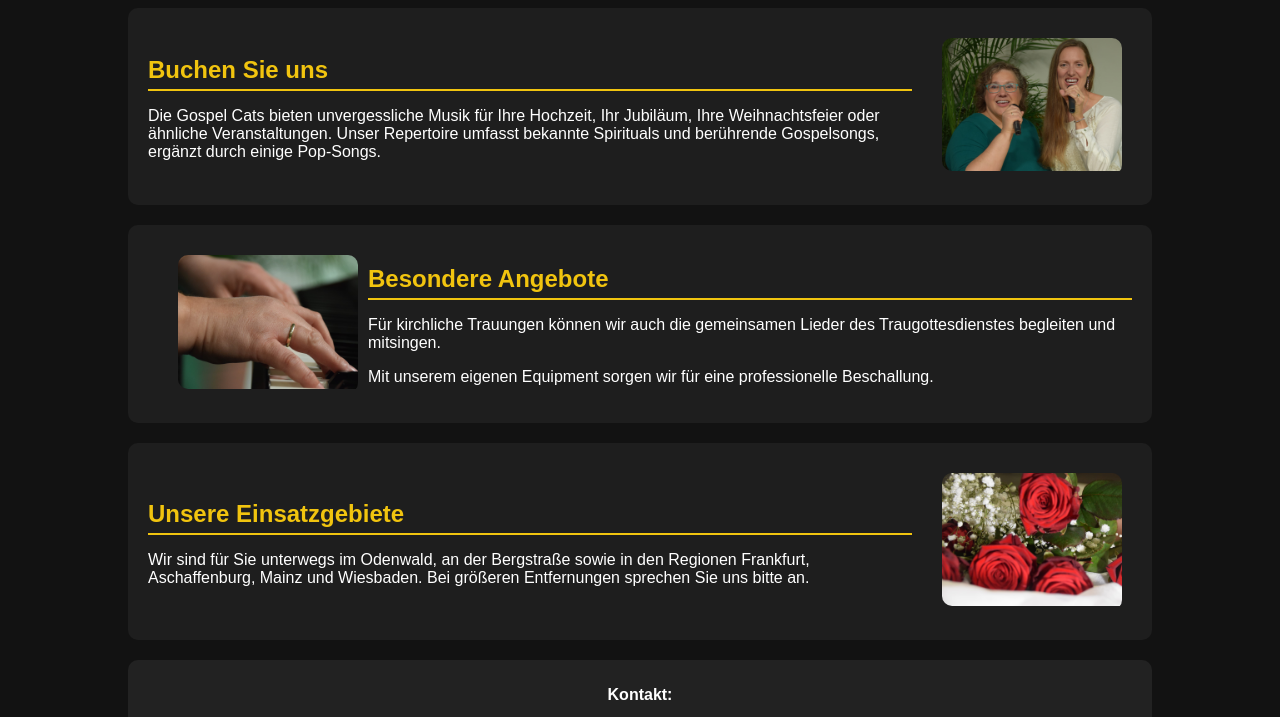
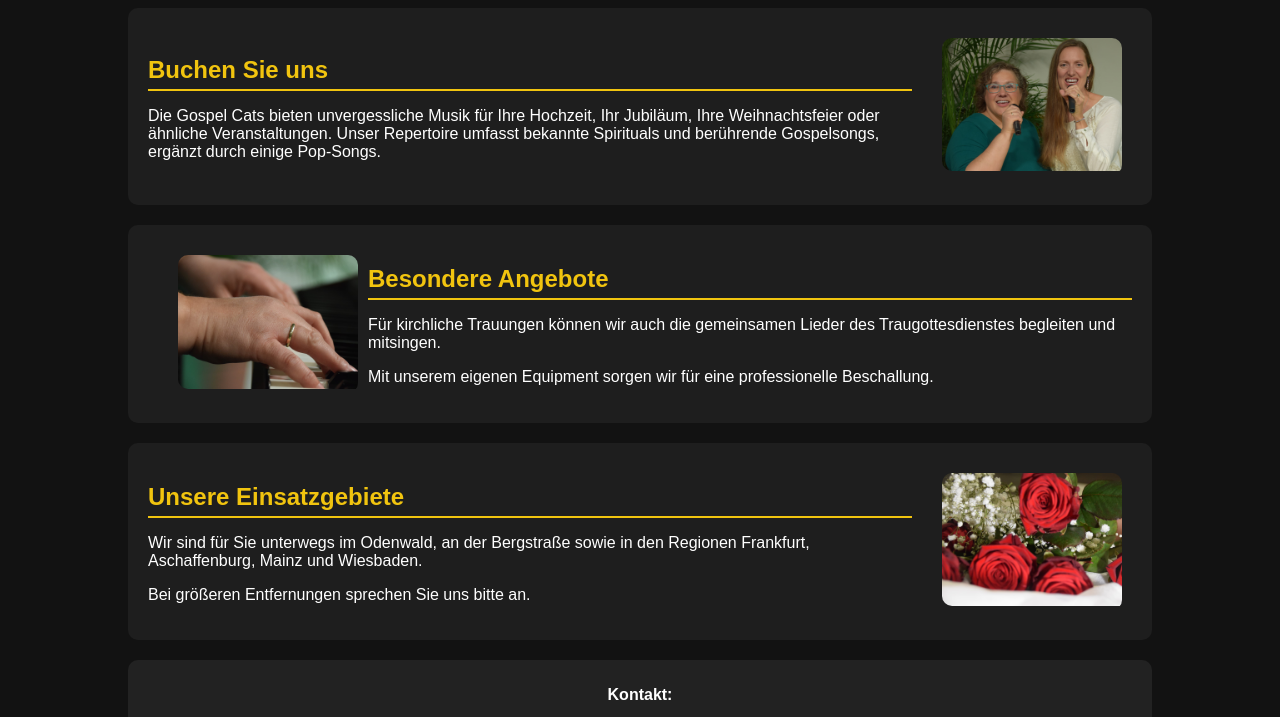
Before and after one commit to Pemodragon/gospelcatsWebpage, a plain HTML site: page infos.html in a window 1280 px wide. Shown: the part 82-799 px from the top of the page. Drawn offline with Linux system fonts and the light colour scheme.

Commit message:
Update infos.html

```diff
--- a/infos.html
+++ b/infos.html
@@ -44,7 +44,8 @@
         <div class="info-section">
             <div class="text">
                 <h2>Unsere Einsatzgebiete</h2>
-                <p>Wir sind für Sie unterwegs im Odenwald, an der Bergstraße sowie in den Regionen Frankfurt, Aschaffenburg, Mainz und Wiesbaden. Bei größeren Entfernungen sprechen Sie uns bitte an.</p>
+                <p>Wir sind für Sie unterwegs im Odenwald, an der Bergstraße sowie in den Regionen Frankfurt, Aschaffenburg, Mainz und Wiesbaden.</p>
+                <p>Bei größeren Entfernungen sprechen Sie uns bitte an.</p>
             </div>
             <div class="image-box">
                 <img src="img/roses.jpg" alt="Roses">
```
